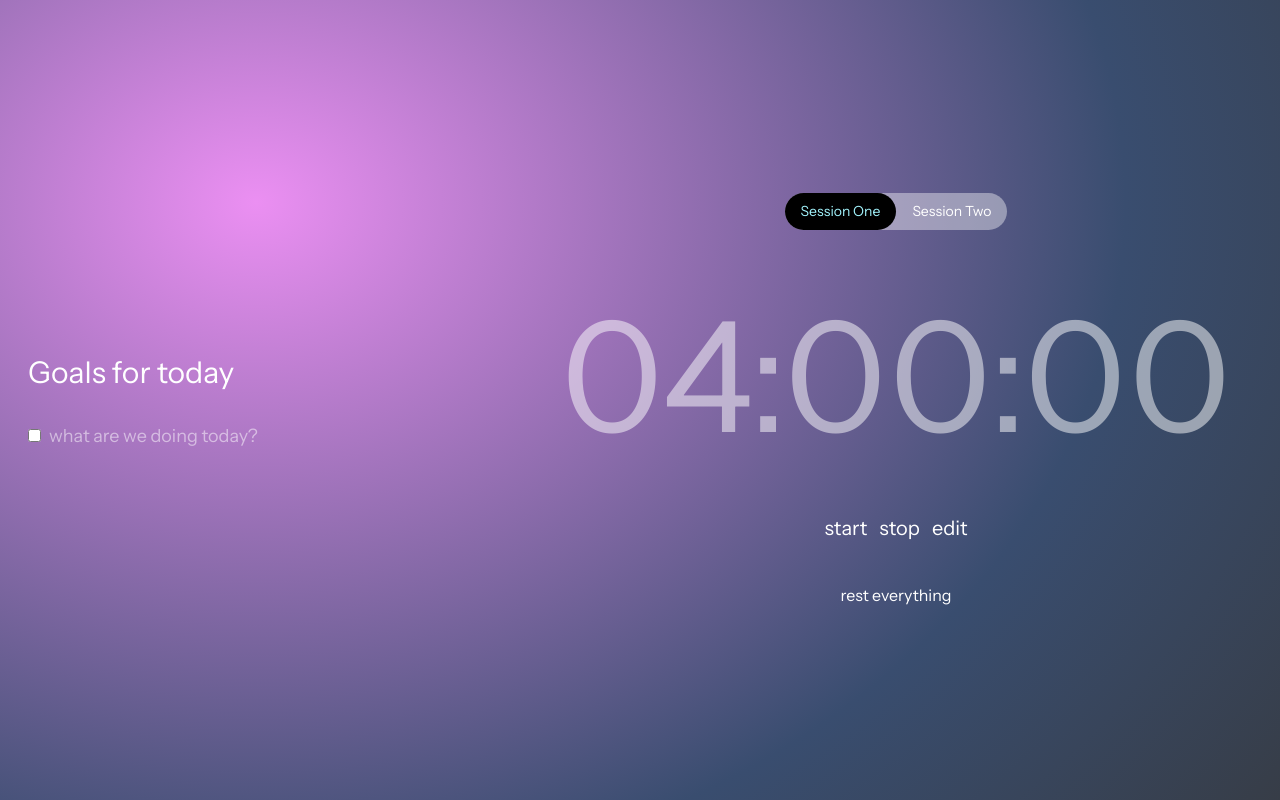
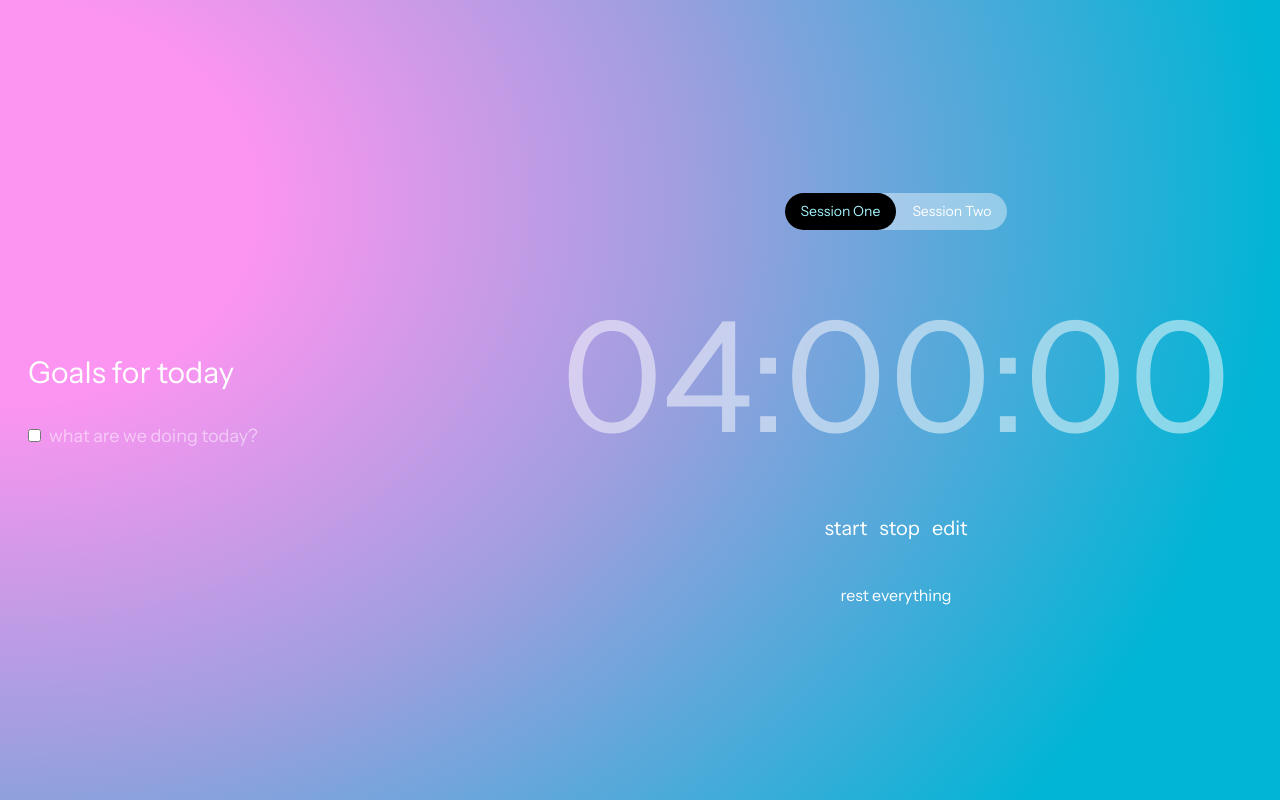
Before and after one commit to pancakes-apps/sunny-side-up, a Nuxt app: page / in a window 1280 px wide. Shown: the top 800 px of the page. Built offline with nearby package versions, Linux system fonts and the light colour scheme.

Commit message:
refactor: brighter colors for the background

```diff
--- a/app/assets/css/main.css
+++ b/app/assets/css/main.css
@@ -2,7 +2,7 @@
 
 
 body {
-    background: radial-gradient(ellipse at 20% 20%, #eb8ff2 0%, #394d6f 60%, #363636 100%);
+    background: radial-gradient(ellipse 100% 100% at 0% 20%, #FB95F1 20%, #9C9FDE 55%, #00B5D5 100%);
     color: white;
     font-family: 'Instrument Sans', sans-serif;
 }
```
